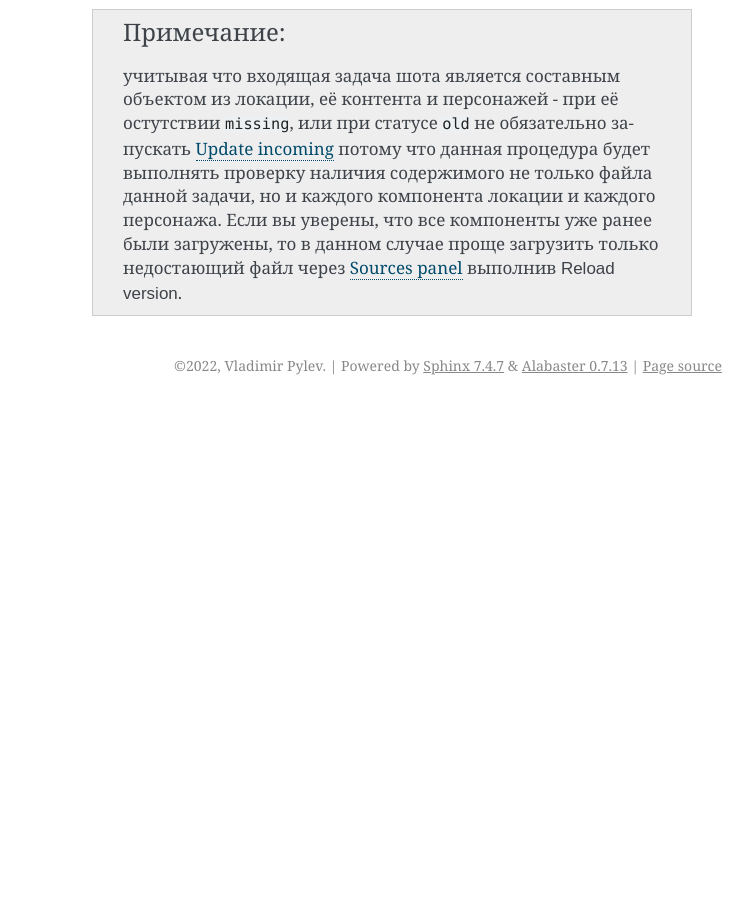
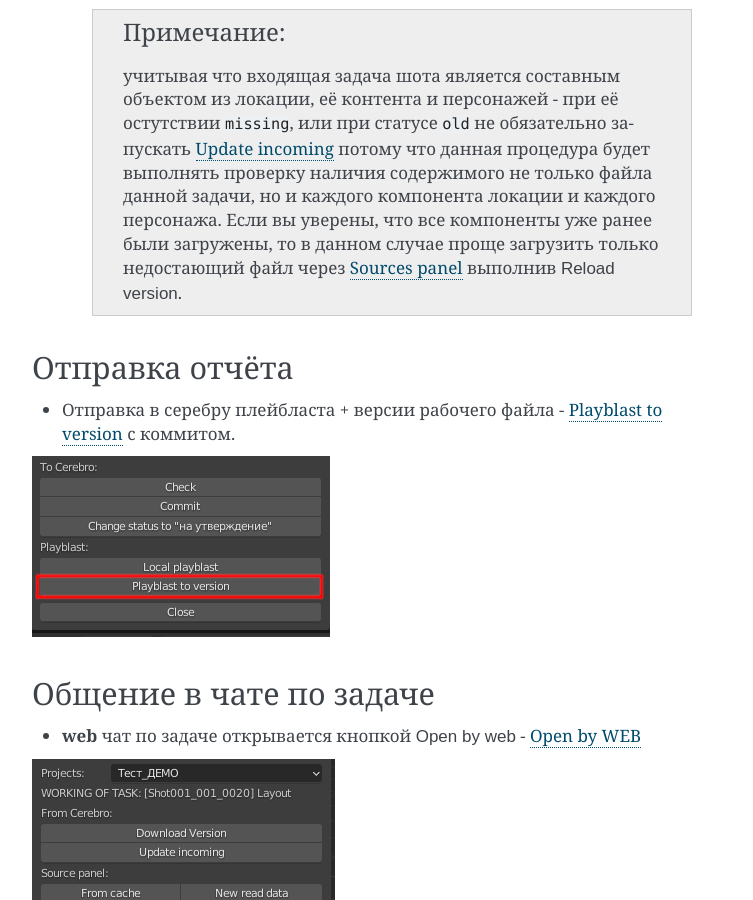
Before and after one commit to volodya-renderberg/cerebro-b3d-connect-manual, a Sphinx documentation site: the page built from docs/source/manual/processes/animation.rst, in a window 1280 px wide and 900 px high, scrolled down 1519 px. Shown: the whole window, without its empty margins (388-1141 px from the left). Built offline with Sphinx 7.4.7, drawn with Linux system fonts in a browser that asks for light colours; before the commit the page ends 1924 px from its top, so only the background shows below that; some of the changed text lies outside the part shown.

Commit message:
процессы - анимация - доделка

```diff
--- a/docs/source/manual/processes/animation.rst
+++ b/docs/source/manual/processes/animation.rst
@@ -47,3 +47,19 @@
 * взять в работу сцену из входящей задачи :ref:`selected_panel_open_from_incoming`
 
     .. note:: учитывая что входящая задача шота является составным объектом из локации, её контента и персонажей - при её остутствии ``missing``, или при статусе ``old`` не обязательно запускать :ref:`selected_panel_update_incoming` потому что данная процедура будет выполнять проверку наличия содержимого не только файла данной задачи, но и каждого компонента локации и каждого персонажа. Если вы уверены, что все компоненты уже ранее были загружены, то в данном случае проще загрузить только недостающий файл через :ref:`work_panel_source_panel` выполнив :guilabel:`Reload version`.
+
+
+Отправка отчёта
+-----------------
+
+* Отправка в серебру плейбласта + версии рабочего файла - :ref:`work_panel_playblast_playblast_to_version` с коммитом.
+
+.. image:: ../../_static/images/wp_playblast_to_version.png
+
+
+Общение в чате по задаче
+--------------------------
+
+* **web** чат по задаче открывается кнопкой :guilabel:`Open by web` - :ref:`work_panel_open_last_commit_by_web`
+
+.. image:: ../../_static/images/wp_open_by_web.png
--- a/docs/source/manual/work_panel.rst
+++ b/docs/source/manual/work_panel.rst
@@ -230,6 +230,10 @@ Local playblast
 
 :guilabel:`Local playblast` - Создание плейбласта без отправки версии, но с сохранением по настройкам.
 
+.. note:: Автоматически выставляются настройки **output** но тайминг на совести аниматора.
+
+.. _work_panel_playblast_playblast_to_version:
+
 Playblast to version
 ~~~~~~~~~~~~~~~~~~~~
 
```
Also changed, not shown: other parts of docs/source/manual/work_panel.rst (+2 -0 lines), docs/source/_static/images/wp_open_by_web.png (added), docs/source/_static/images/wp_playblast_to_version.png (added).
